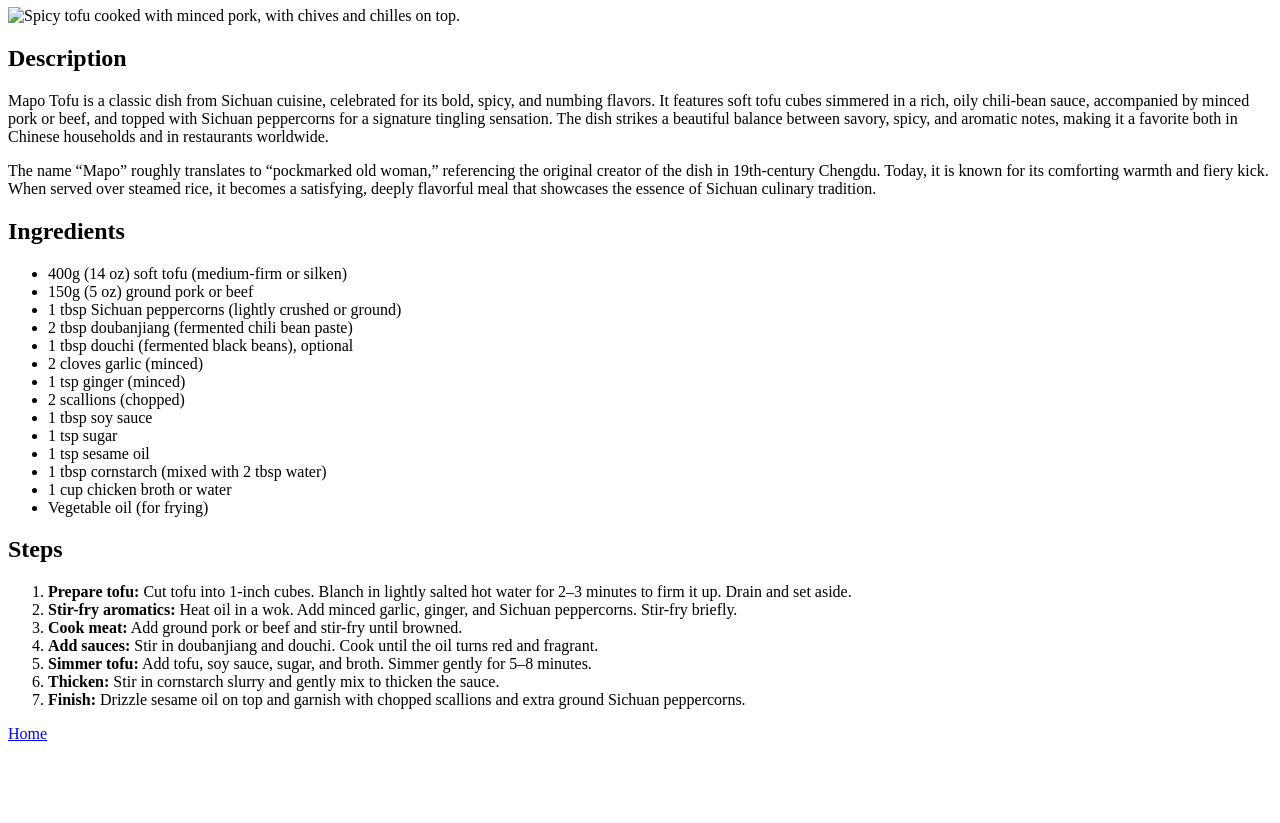
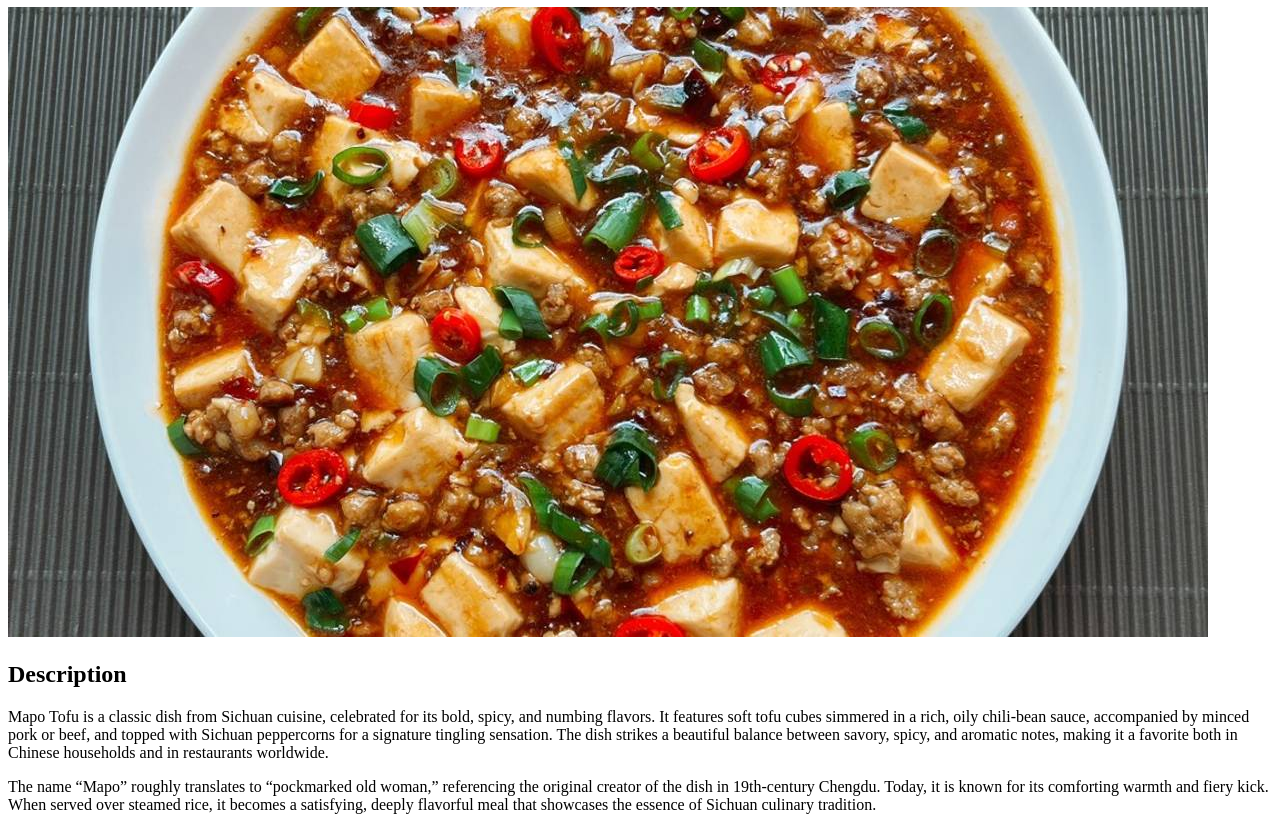
Before and after one commit to Mrwhite987/odin-recipes, a plain HTML site: page recipes/ma-po-tofu.html in a window 1280 px wide. Shown: the part 73-896 px from the top of the page. Before the commit the page ends 824 px from the top, so only its background shows below. Drawn offline with Linux system fonts and the light colour scheme.

Commit message:
Add images of tofu and fixed scr abbr of this image

```diff
--- a/recipes/ma-po-tofu.html
+++ b/recipes/ma-po-tofu.html
@@ -8,7 +8,7 @@
   <body>
     <h1>Ma Po Tofu</h1>
     <img
-      href="../imgaes/ma-po-tofu.jpg"
+      src="../imgaes/ma-po-tofu.jpg"
       alt="Spicy tofu cooked with minced pork, with chives and chilles on top."
     />
     <h2>Description</h2>
```
Also changed, not shown: index.html (+1 -0 lines), imgaes/ma-po-tofu.jpg (added).
